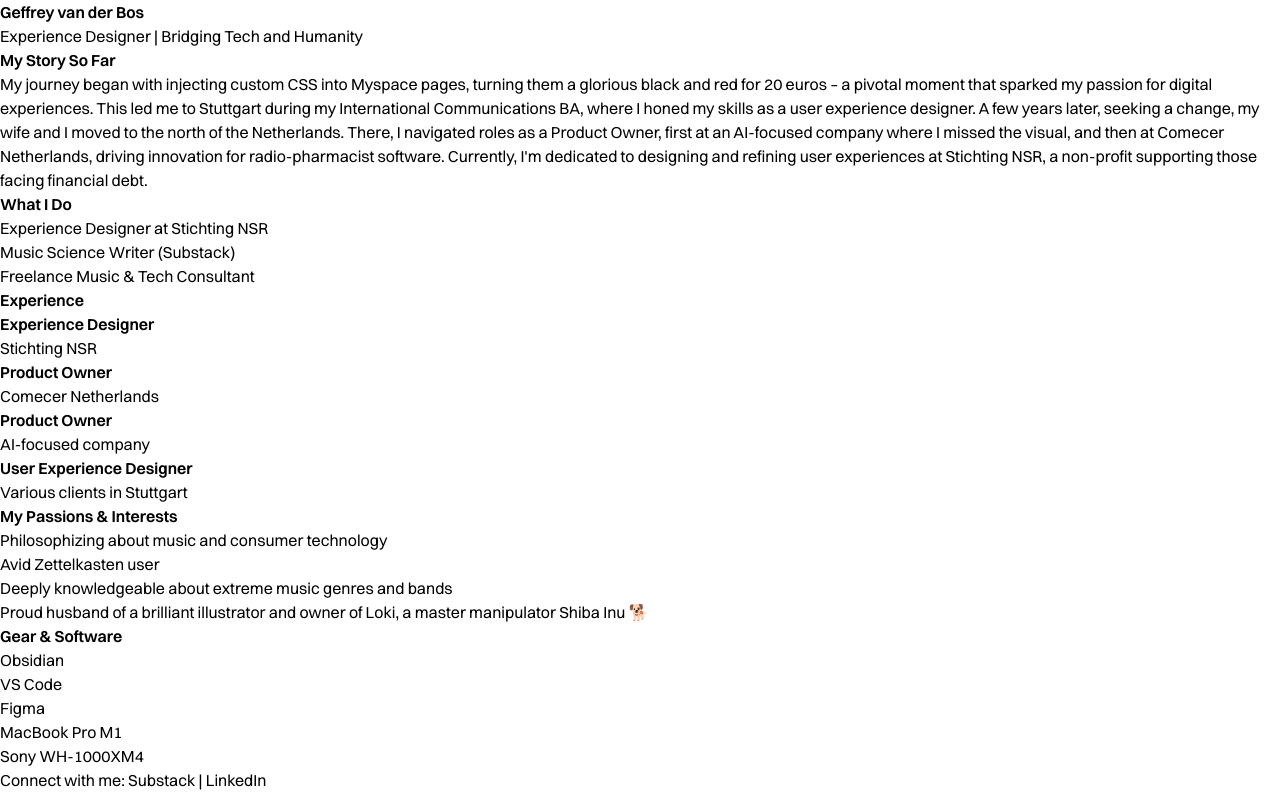
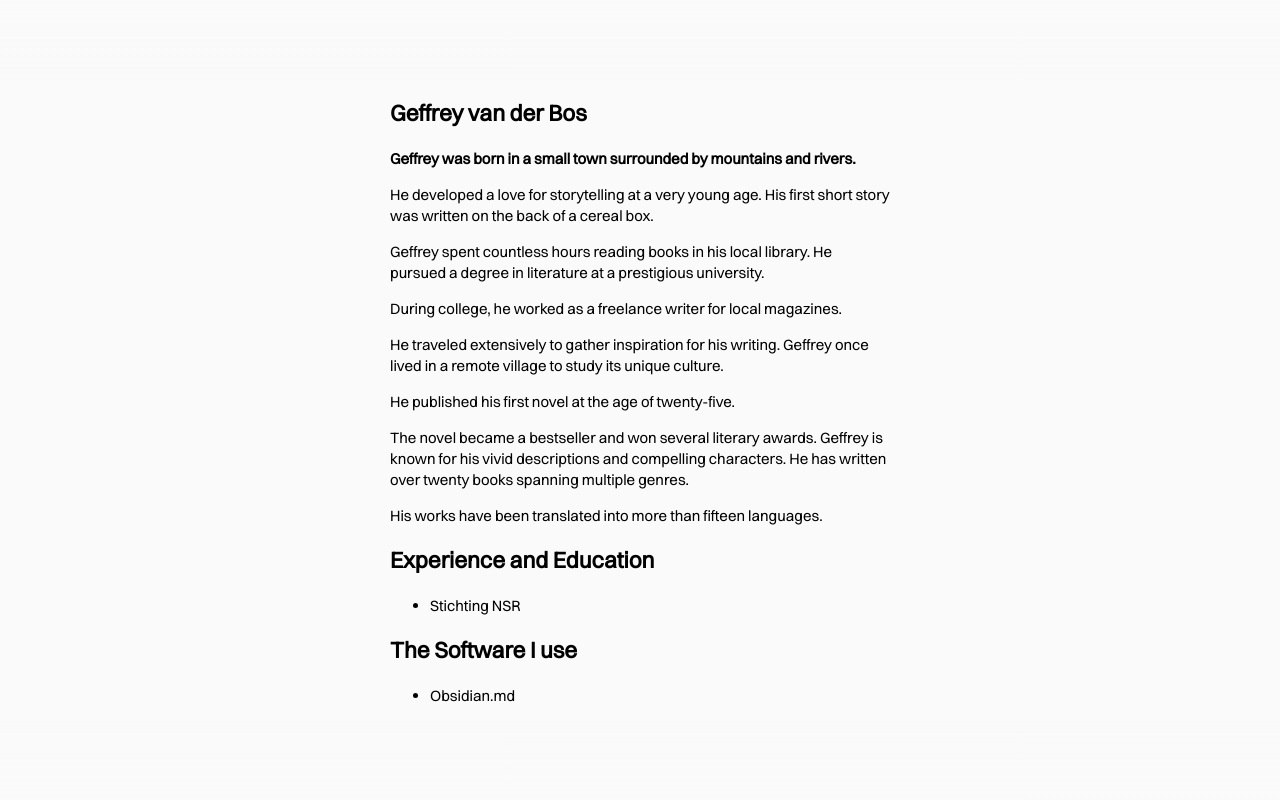
Before and after one commit to Geffreyvanderbos/minimal-geff.re, an Eleventy site: page index.njk in a window 1280 px wide. Built offline with nearby package versions, Linux system fonts and the light colour scheme; Eleventy itself is replaced by a stand-in of ours; files that its build step writes are made by us from their sources.

Commit message:
happy with what I have now

```diff
--- /dev/null
+++ b/content.md
@@ -0,0 +1,24 @@
+# Geffrey van der Bos
+
+**Geffrey was born in a small town surrounded by mountains and rivers.**
+
+He developed a love for storytelling at a very young age. His first short story was written on the back of a cereal box.
+
+Geffrey spent countless hours reading books in his local library. He pursued a degree in literature at a prestigious university.
+
+During college, he worked as a freelance writer for local magazines.
+
+He traveled extensively to gather inspiration for his writing. Geffrey once lived in a remote village to study its unique culture.
+
+He published his first novel at the age of twenty-five.
+
+The novel became a bestseller and won several literary awards. Geffrey is known for his vivid descriptions and compelling characters.  He has written over twenty books spanning multiple genres.
+
+His works have been translated into more than fifteen languages.
+
+## Experience and Education
+- Stichting NSR
+
+
+## The Software I use
+- Obsidian.md
--- a/css/style.css
+++ b/css/style.css
@@ -1,16 +1,67 @@
 @font-face {
   font-family: 'Switzer';
-  src: url('/fonts/Switzer-Variable.woff2') format('woff2');
-  font-weight: 100 900;
-  font-display: swap;
+  src: url('/fonts/Switzer-Variable.woff2') format('woff2'),
+       url('/fonts/Switzer-VariableItalic.woff') format('woff');
+  font-weight: normal;
+  font-style: normal;
 }
 
-@tailwind base;
-@tailwind components;
-@tailwind utilities;
+:root {
+  --color-background-hsl: 0, 0%, 98%;
+}
 
-@layer base {
-  h1, h2, h3, h4 {
-    font-weight: 600;
+body {
+  margin: 0;
+  font-family: 'Switzer', system-ui, sans-serif;
+  font-size: 15px;
+  line-height: 1.4;
+  background-color: hsl(var(--color-background-hsl));
+}
+
+main {
+  min-height: 100vh;
+}
+
+.content {
+  padding: 10vh 3rem 10vh 2rem;
+  margin: 0 auto;
+  letter-spacing: -0.016px;
+  min-height: 100vh;
+  max-width: 500px;
+}
+
+@media (min-width: 768px) {
+  .content {
+    padding: 0 2rem;
+    display: flex;
+    flex-direction: column;
+    justify-content: center;
   }
 }
+
+.bottom-fade, .top-fade {
+  display: block;
+  width: 100vw;
+  height: 10vh;
+  position: fixed;
+  left: 0;
+  pointer-events: none;
+}
+
+.bottom-fade {
+  bottom: 0;
+  background: linear-gradient(
+    to bottom,
+    hsla(var(--color-background-hsl), 0) 0%,
+    hsla(var(--color-background-hsl), 1) 100%
+  );
+}
+
+.top-fade {
+  top: 0;
+  background: linear-gradient(
+    to top,
+    hsla(var(--color-background-hsl), 0) 0%,
+    hsla(var(--color-background-hsl), 1) 100%
+  );
+}
--- a/index.njk
+++ b/index.njk
@@ -4,65 +4,20 @@
     <meta charset="UTF-8">
     <meta name="viewport" content="width=device-width, initial-scale=1.0">
     <title>Geffrey van der Bos</title>
-    <link rel="stylesheet" href="css/output.css">
+    <link rel="stylesheet" href="css/style.css">
 </head>
 <body>
     <main>
-        <section class="hero">
-            <h1>Geffrey van der Bos</h1>
-            <p>Experience Designer | Bridging Tech and Humanity</p>
+        <section class="content">
+        {% set mainContent = collections.content[0].templateContent %}
+
+        <div>
+          {{ mainContent | safe }}
+        </div>
         </section>
 
-        <section class="story">
-            <h2>My Story So Far</h2>
-            <p>My journey began with injecting custom CSS into Myspace pages, turning them a glorious black and red for 20 euros – a pivotal moment that sparked my passion for digital experiences. This led me to Stuttgart during my International Communications BA, where I honed my skills as a user experience designer. A few years later, seeking a change, my wife and I moved to the north of the Netherlands. There, I navigated roles as a Product Owner, first at an AI-focused company where I missed the visual, and then at Comecer Netherlands, driving innovation for radio-pharmacist software. Currently, I'm dedicated to designing and refining user experiences at Stichting NSR, a non-profit supporting those facing financial debt.</p>
-        </section>
-
-        <section class="what-i-do">
-            <h2>What I Do</h2>
-            <p>Experience Designer at Stichting NSR</p>
-            <p>Music Science Writer (Substack)</p>
-            <p>Freelance Music & Tech Consultant</p>
-        </section>
-
-        <section class="experience">
-            <h2>Experience</h2>
-            {% for entry in experience %}
-            <div class="experience-entry">
-                <h3>{{ entry.title }}</h3>
-                <p>{{ entry.company }}</p>
-            </div>
-            {% endfor %}
-        </section>
-
-        <section class="passions">
-            <h2>My Passions & Interests</h2>
-            <ul>
-                <li>Philosophizing about music and consumer technology</li>
-                <li>Avid Zettelkasten user</li>
-                <li>Deeply knowledgeable about extreme music genres and bands</li>
-                <li>Proud husband of a brilliant illustrator and owner of Loki, a master manipulator Shiba Inu 🐕</li>
-            </ul>
-        </section>
-
-        <section class="gear-software">
-            <h2>Gear & Software</h2>
-            <div class="gear-list">
-                {% for item in gear_software %}
-                <div class="gear-item">
-                    {% if item.link %}
-                    <a href="{{ item.link }}" target="_blank" rel="noopener noreferrer">{{ item.item }}</a>
-                    {% else %}
-                    <span>{{ item.item }}</span>
-                    {% endif %}
-                </div>
-                {% endfor %}
-            </div>
-        </section>
-
-        <footer class="connect">
-            <p>Connect with me: <a href="YOUR_SUBSTACK_LINK_HERE">Substack</a> | <a href="YOUR_LINKEDIN_LINK_HERE">LinkedIn</a></p>
-        </footer>
     </main>
+    <div class="top-fade"></div>
+    <div class="bottom-fade"></div>
 </body>
 </html>
--- a/postcss.config.js
+++ /dev/null
@@ -1,6 +0,0 @@
-module.exports = {
-  plugins: {
-    tailwindcss: {},
-    autoprefixer: {},
-  },
-}
--- a/tailwind.config.js
+++ /dev/null
@@ -1,21 +0,0 @@
-/** @type {import('tailwindcss').Config} */
-module.exports = {
-  content: [
-    "./*.{html,js,njk}",
-    "./_includes/**/*.{html,js,njk}",
-    "./_layouts/**/*.{html,js,njk}"
-  ],
-  theme: {
-    extend: {
-      fontFamily: {
-        sans: ['Switzer', 'system-ui', 'sans-serif'],
-      },
-      colors: {
-        'apple-blue': '#0066cc',
-        'apple-gray': '#86868b',
-        'apple-dark': '#1d1d1f',
-      },
-    },
-  },
-  plugins: [],
-}
```
Also changed, not shown: package.json (+2 -8 lines), .eleventy.js, css/output.css (deleted), 1 other file.
